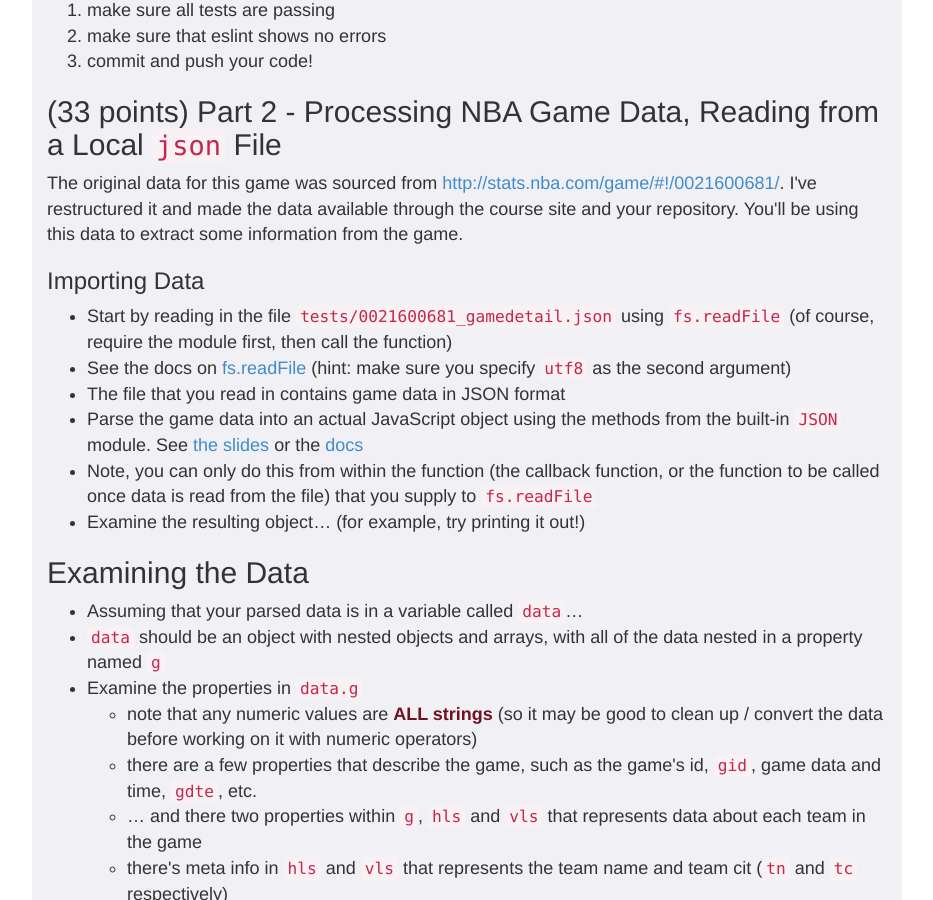
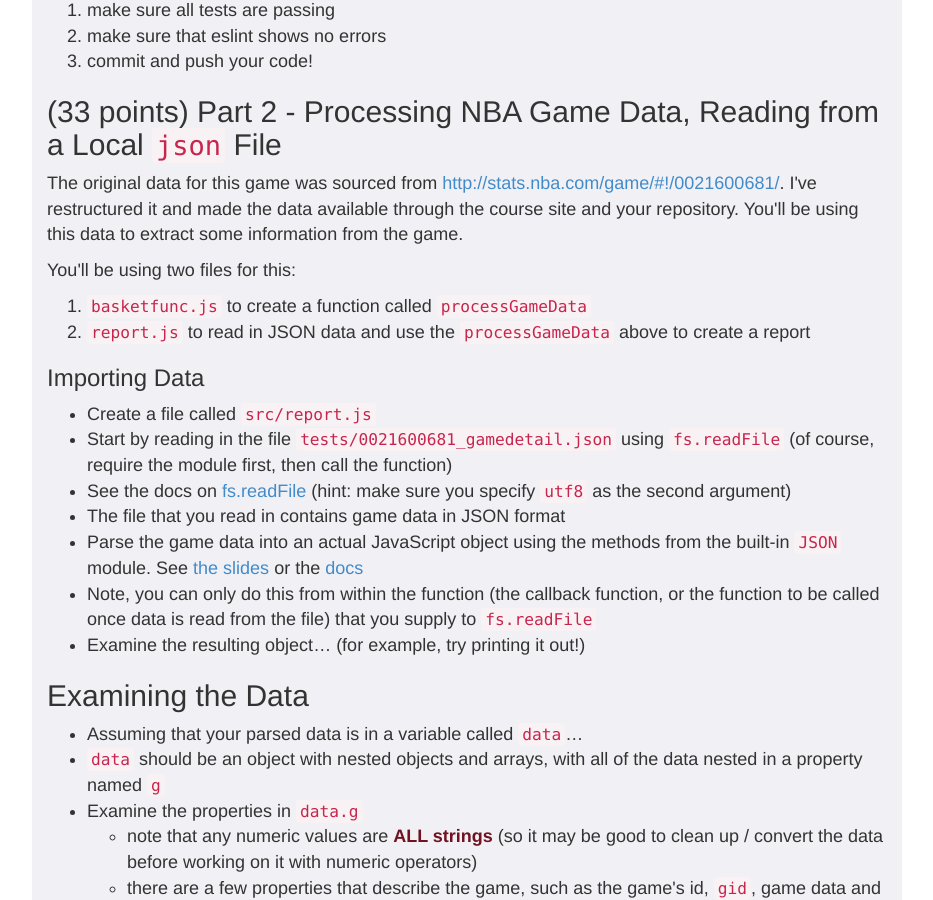
Before and after one commit to foureyes/csci-ua.0480-spring2017-008, a Jekyll site: the page built from homework/02.markdown, in a window 1280 px wide and 900 px high, scrolled down 9079 px. Shown: the whole window, without its empty margins (173-1106 px from the left). Built offline with Jekyll 4.4.1, drawn with Linux system fonts in a browser that asks for light colours.

Commit message:
fix hw 2

```diff
--- a/homework/02.markdown
+++ b/homework/02.markdown
@@ -404,8 +404,14 @@ Once you're finished with your functions, remember to:
 
 The original data for this game was sourced from [http://stats.nba.com/game/#!/0021600681/](http://stats.nba.com/game/#!/0021600681/). I've restructured it and made the data available through the course site and your repository. You'll be using this data to extract some information from the game.
 
+You'll be using two files for this:
+
+1. `basketfunc.js` to create a function called `processGameData`
+2. `report.js` to read in JSON data and use the `processGameData` above to create a report
+
 ### Importing Data
 
+* Create a file called `src/report.js`
 * Start by reading in the file `tests/0021600681_gamedetail.json` using `fs.readFile` (of course, require the module first, then call the function)
 * See the docs on [fs.readFile](https://nodejs.org/api/fs.html#fs_fs_readfile_file_options_callback) (hint: make sure you specify `utf8` as the second argument)
 * The file that you read in contains game data in JSON format
```
